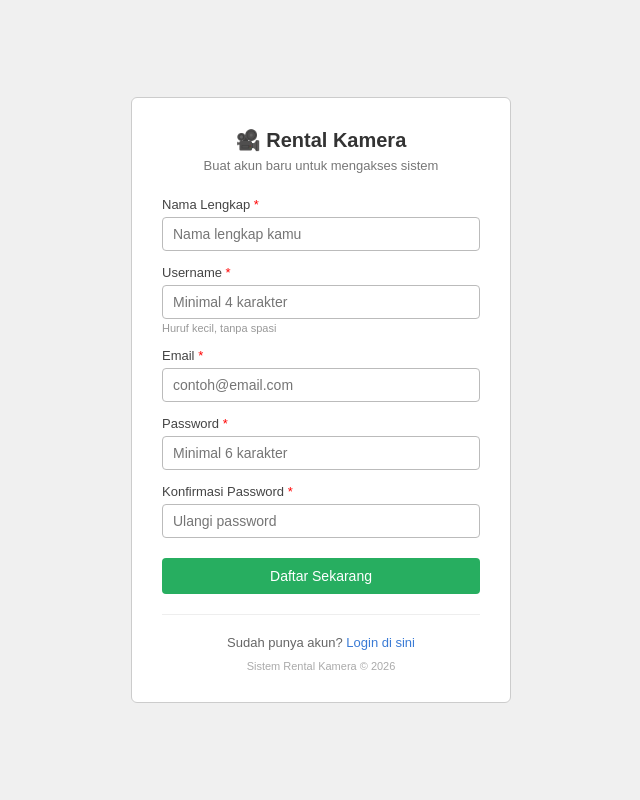
After one commit to Violincello06/uts-web-ralipp, a PHP site: page /register.php in a window 1280 px wide. The commit adds this page. Shown: the whole page, without its empty margins (319-959 px from the left). Run offline with PHP 8.4, Linux system fonts and the light colour scheme.

Commit message:
menambhakan file register dan codenya, lalu update untuk code login

```diff
--- a/login.php
+++ b/login.php
@@ -163,7 +163,10 @@ if ($_SERVER['REQUEST_METHOD'] == 'POST') {
     </form>
 
     <hr class="divider">
-    <p class="footer-text">Sistem Rental Kamera &copy; <?= date('Y') ?></p>
+    <p class="footer-text" style="font-size:13px;color:#666;">
+        Belum punya akun? <a href="register.php" style="color:#3a7bd5;text-decoration:none;">Daftar di sini</a>
+    </p>
+    <p class="footer-text" style="margin-top:8px;">Sistem Rental Kamera &copy; <?= date('Y') ?></p>
 </div>
 
 </body>
--- /dev/null
+++ b/register.php
@@ -0,0 +1,263 @@
+<?php
+session_start();
+require_once 'koneksi.php';
+
+$error   = '';
+$success = '';
+
+if ($_SERVER['REQUEST_METHOD'] == 'POST') {
+    $username     = trim($_POST['username']);
+    $nama_lengkap = trim($_POST['nama_lengkap']);
+    $email        = trim($_POST['email']);
+    $password     = trim($_POST['password']);
+    $konfirmasi   = trim($_POST['konfirmasi']);
+
+    // Validasi
+    if (empty($username) || empty($nama_lengkap) || empty($email) || empty($password) || empty($konfirmasi)) {
+        $error = 'Semua kolom harus diisi!';
+    } elseif (strlen($username) < 4) {
+        $error = 'Username minimal 4 karakter!';
+    } elseif (!filter_var($email, FILTER_VALIDATE_EMAIL)) {
+        $error = 'Format email tidak valid!';
+    } elseif (strlen($password) < 6) {
+        $error = 'Password minimal 6 karakter!';
+    } elseif ($password !== $konfirmasi) {
+        $error = 'Konfirmasi password tidak cocok!';
+    } else {
+        // Cek username sudah ada
+        $cek = $conn->prepare("SELECT id FROM users WHERE username = ?");
+        $cek->bind_param("s", $username);
+        $cek->execute();
+        $cek->store_result();
+
+        if ($cek->num_rows > 0) {
+            $error = 'Username sudah digunakan, pilih username lain!';
+        } else {
+            // Cek email sudah ada
+            $cek2 = $conn->prepare("SELECT id FROM users WHERE email = ?");
+            $cek2->bind_param("s", $email);
+            $cek2->execute();
+            $cek2->store_result();
+
+            if ($cek2->num_rows > 0) {
+                $error = 'Email sudah terdaftar!';
+            } else {
+                // Simpan user baru
+                $hash = password_hash($password, PASSWORD_DEFAULT);
+                $stmt = $conn->prepare("INSERT INTO users (username, password, nama_lengkap, email, role) VALUES (?, ?, ?, ?, 'user')");
+                $stmt->bind_param("ssss", $username, $hash, $nama_lengkap, $email);
+
+                if ($stmt->execute()) {
+                    $success = 'Akun berhasil dibuat! Silakan login.';
+                } else {
+                    $error = 'Gagal membuat akun, coba lagi.';
+                }
+            }
+        }
+    }
+}
+?>
+<!DOCTYPE html>
+<html lang="id">
+<head>
+    <meta charset="UTF-8">
+    <meta name="viewport" content="width=device-width, initial-scale=1.0">
+    <title>Register - Rental Kamera</title>
+    <style>
+        * {
+            margin: 0;
+            padding: 0;
+            box-sizing: border-box;
+        }
+
+        body {
+            font-family: Arial, sans-serif;
+            background-color: #f0f0f0;
+            display: flex;
+            justify-content: center;
+            align-items: center;
+            min-height: 100vh;
+            padding: 20px 0;
+        }
+
+        .register-wrapper {
+            background: #fff;
+            border: 1px solid #ccc;
+            padding: 30px;
+            width: 380px;
+            border-radius: 6px;
+        }
+
+        .register-wrapper h2 {
+            text-align: center;
+            margin-bottom: 6px;
+            font-size: 20px;
+            color: #333;
+        }
+
+        .register-wrapper p.sub {
+            text-align: center;
+            font-size: 13px;
+            color: #777;
+            margin-bottom: 24px;
+        }
+
+        .form-group {
+            margin-bottom: 14px;
+        }
+
+        .form-group label {
+            display: block;
+            font-size: 13px;
+            margin-bottom: 5px;
+            color: #444;
+        }
+
+        .form-group input {
+            width: 100%;
+            padding: 8px 10px;
+            border: 1px solid #bbb;
+            border-radius: 4px;
+            font-size: 14px;
+            outline: none;
+        }
+
+        .form-group input:focus {
+            border-color: #3a7bd5;
+        }
+
+        .form-group .hint {
+            font-size: 11px;
+            color: #999;
+            margin-top: 3px;
+        }
+
+        .btn-register {
+            width: 100%;
+            padding: 10px;
+            background-color: #27ae60;
+            color: white;
+            border: none;
+            border-radius: 4px;
+            font-size: 14px;
+            cursor: pointer;
+            margin-top: 6px;
+        }
+
+        .btn-register:hover {
+            background-color: #219150;
+        }
+
+        .alert-error {
+            background-color: #fdecea;
+            border: 1px solid #f5c2c7;
+            color: #842029;
+            padding: 9px 12px;
+            border-radius: 4px;
+            font-size: 13px;
+            margin-bottom: 16px;
+        }
+
+        .alert-success {
+            background-color: #d1e7dd;
+            border: 1px solid #a3cfbb;
+            color: #0a3622;
+            padding: 9px 12px;
+            border-radius: 4px;
+            font-size: 13px;
+            margin-bottom: 16px;
+        }
+
+        .divider {
+            border: none;
+            border-top: 1px solid #eee;
+            margin: 20px 0;
+        }
+
+        .footer-text {
+            text-align: center;
+            font-size: 13px;
+            color: #666;
+        }
+
+        .footer-text a {
+            color: #3a7bd5;
+            text-decoration: none;
+        }
+
+        .footer-text a:hover {
+            text-decoration: underline;
+        }
+
+        .copyright {
+            text-align: center;
+            font-size: 11px;
+            color: #aaa;
+            margin-top: 10px;
+        }
+    </style>
+</head>
+<body>
+
+<div class="register-wrapper">
+    <h2>🎥 Rental Kamera</h2>
+    <p class="sub">Buat akun baru untuk mengakses sistem</p>
+
+    <?php if (!empty($error)): ?>
+        <div class="alert-error">⚠️ <?= htmlspecialchars($error) ?></div>
+    <?php endif; ?>
+
+    <?php if (!empty($success)): ?>
+        <div class="alert-success">
+            ✅ <?= htmlspecialchars($success) ?><br>
+            <a href="login.php" style="color:#0a3622;font-weight:bold;">Klik di sini untuk login »</a>
+        </div>
+    <?php endif; ?>
+
+    <?php if (empty($success)): ?>
+    <form method="POST" action="">
+        <div class="form-group">
+            <label for="nama_lengkap">Nama Lengkap <span style="color:red">*</span></label>
+            <input type="text" id="nama_lengkap" name="nama_lengkap"
+                   value="<?= htmlspecialchars($_POST['nama_lengkap'] ?? '') ?>"
+                   placeholder="Nama lengkap kamu" autocomplete="off">
+        </div>
+
+        <div class="form-group">
+            <label for="username">Username <span style="color:red">*</span></label>
+            <input type="text" id="username" name="username"
+                   value="<?= htmlspecialchars($_POST['username'] ?? '') ?>"
+                   placeholder="Minimal 4 karakter" autocomplete="off">
+            <div class="hint">Huruf kecil, tanpa spasi</div>
+        </div>
+
+        <div class="form-group">
+            <label for="email">Email <span style="color:red">*</span></label>
+            <input type="email" id="email" name="email"
+                   value="<?= htmlspecialchars($_POST['email'] ?? '') ?>"
+                   placeholder="contoh@email.com">
+        </div>
+
+        <div class="form-group">
+            <label for="password">Password <span style="color:red">*</span></label>
+            <input type="password" id="password" name="password"
+                   placeholder="Minimal 6 karakter">
+        </div>
+
+        <div class="form-group">
+            <label for="konfirmasi">Konfirmasi Password <span style="color:red">*</span></label>
+            <input type="password" id="konfirmasi" name="konfirmasi"
+                   placeholder="Ulangi password">
+        </div>
+
+        <button type="submit" class="btn-register">Daftar Sekarang</button>
+    </form>
+    <?php endif; ?>
+
+    <hr class="divider">
+    <p class="footer-text">Sudah punya akun? <a href="login.php">Login di sini</a></p>
+    <p class="copyright">Sistem Rental Kamera &copy; <?= date('Y') ?></p>
+</div>
+
+</body>
+</html>
```
